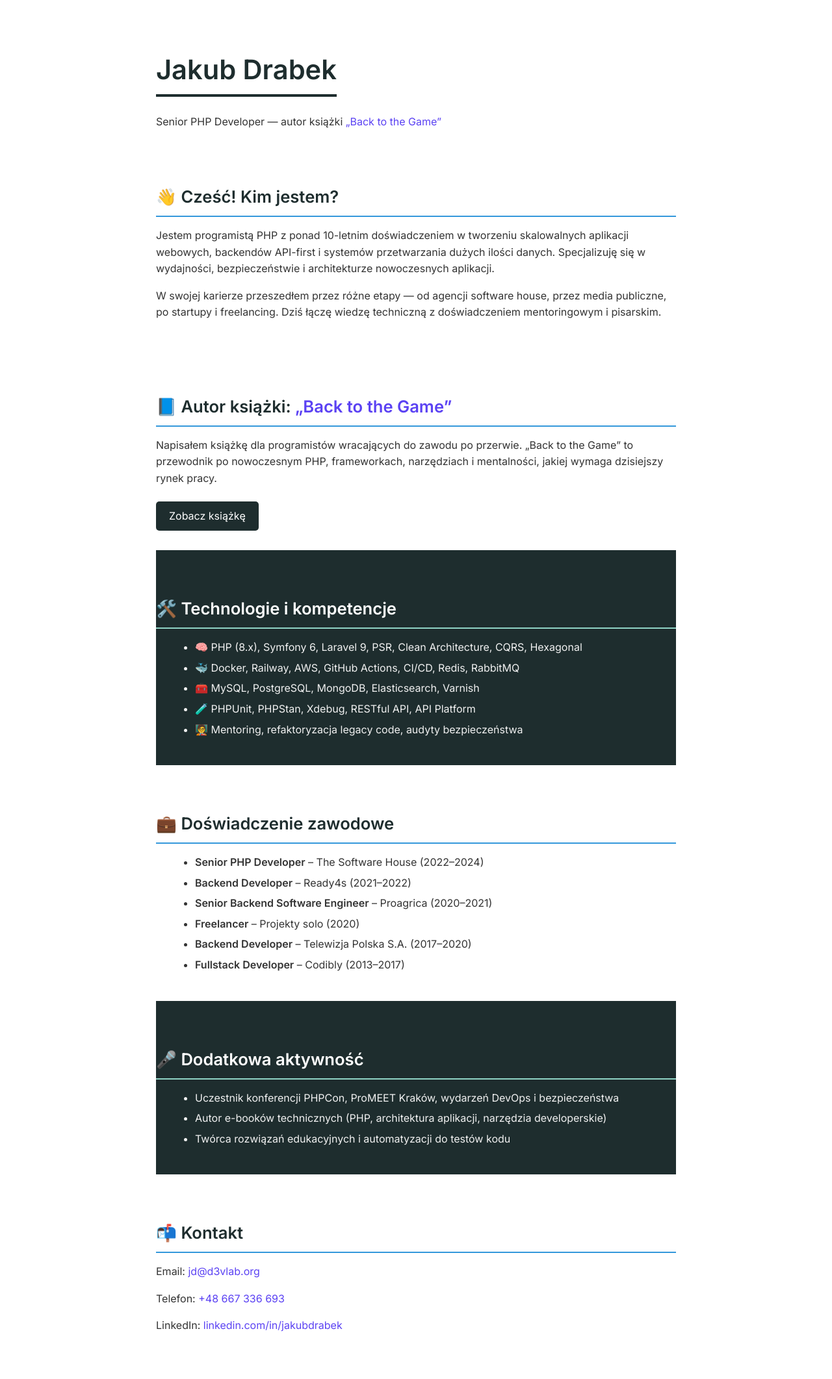
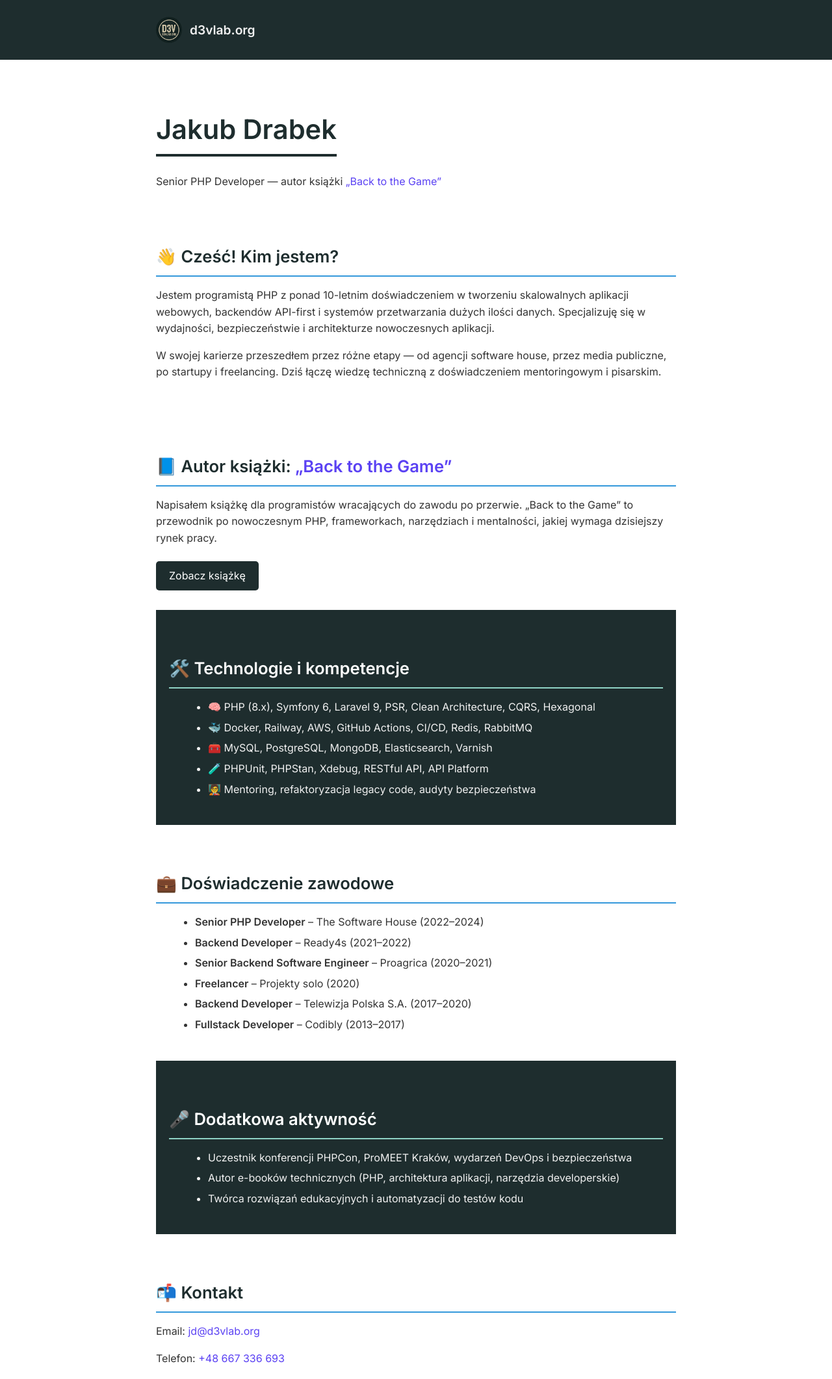
Before and after one commit to d3vlab-org/ebook-backend, a Symfony app: template templates/front/homepage.html.twig in a window 1280 px wide. Shown: the top 2123 px of the page at 65% size. Before the commit the page ends 2050 px from the top, so only its background shows below. Run offline with Twig, Linux system fonts and the light colour scheme; the template is opened without the code that fills it, so the values that code supplies are empty; some libraries are stand-ins or nearby versions.

Commit message:
css, logo

```diff
--- a/public/css/style.css
+++ b/public/css/style.css
@@ -84,8 +84,9 @@ a:hover {
 }
 
 .section-dark {
-    background-color: #1e2d2e;
-    color: #f1f1f1;
+  background-color: #1e2d2e;
+  color: #f1f1f1;
+  padding: 30px 20px;
 }
 
 .section-dark h2 {
@@ -174,3 +175,26 @@ footer a {
         margin-bottom: 10px;
     }
 }
+
+.topbar {
+  background-color: #1e2d2e;
+  padding: 10px 0;
+  color: #f1f1f1;
+}
+
+.topbar-inner {
+  display: flex;
+  align-items: center;
+  gap: 12px;
+}
+
+.logo {
+  width: 40px;
+  height: 40px;
+  border-radius: 50%;
+}
+
+.brand-name {
+  font-weight: 600;
+  font-size: 1.2em;
+}
--- a/templates/front/homepage.html.twig
+++ b/templates/front/homepage.html.twig
@@ -3,6 +3,12 @@
 {% block title %}Jakub Drabek – Senior PHP Developer, Autor „Back to the Game”{% endblock %}
 
 {% block body %}
+<header class="topbar">
+  <div class="container topbar-inner">
+    <img src="{{ asset('media/logo-d3v.png') }}" alt="d3vlab logo" class="logo">
+    <span class="brand-name">d3vlab.org</span>
+  </div>
+</header>
 <main class="section section-light">
   <div class="container">
     <h1 class="name">Jakub Drabek</h1>
```
Also changed, not shown: public/logo-d3v.png (added).
